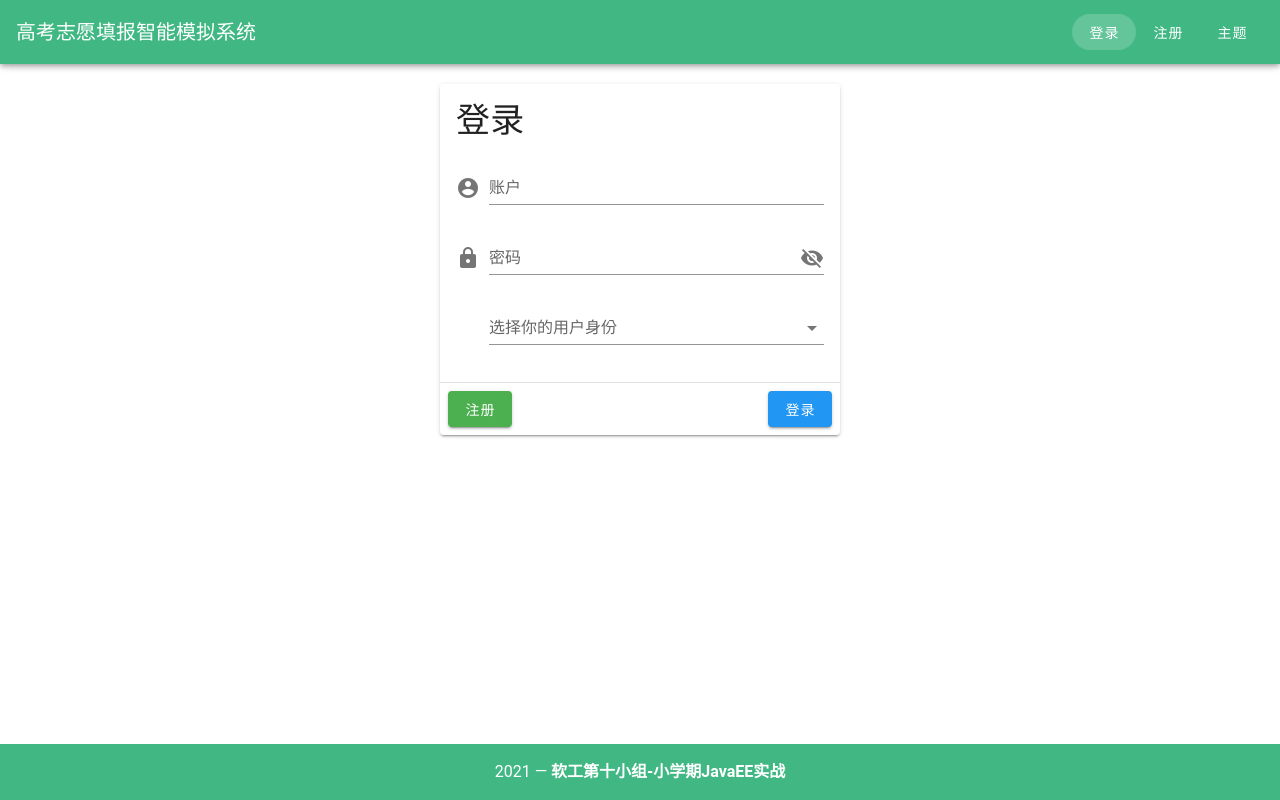
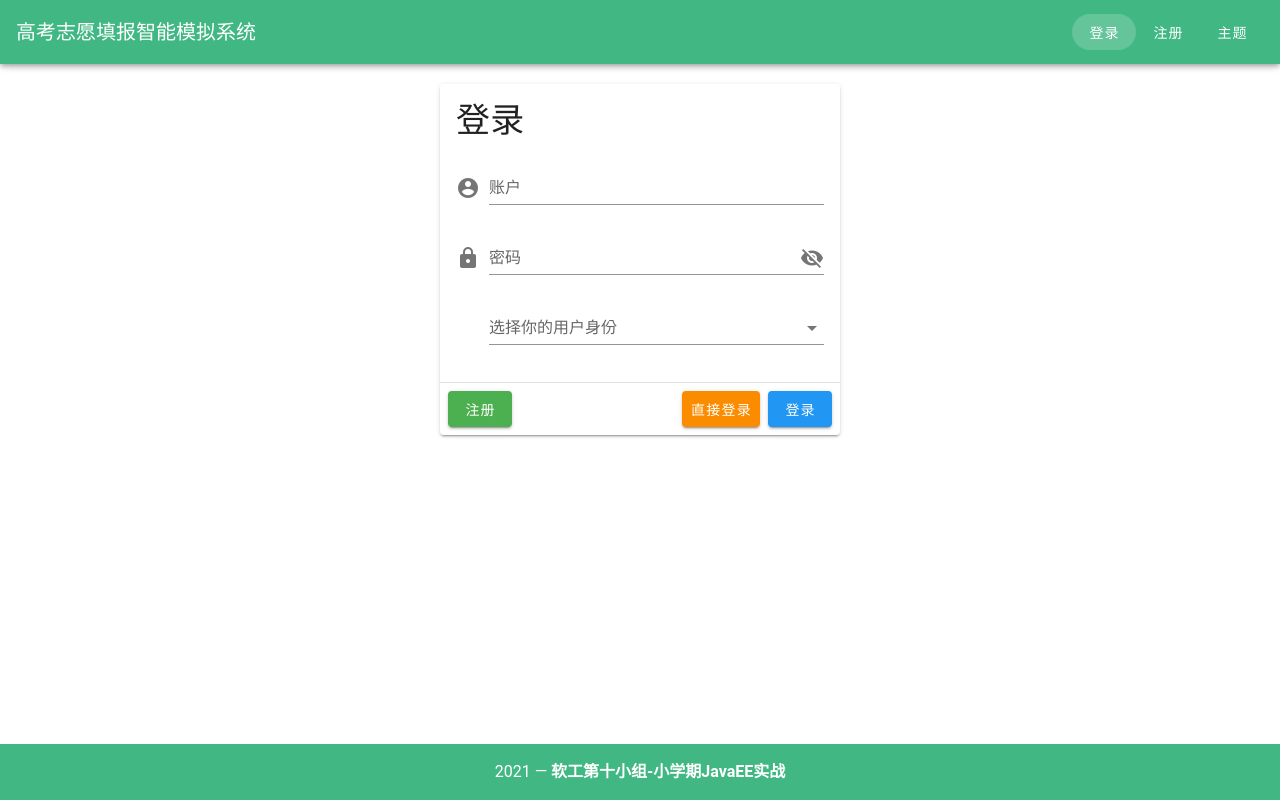
Before and after one commit to ckqqqq/JavaEE, a Vue app: page / in a window 1280 px wide. Built offline with nearby package versions, Linux system fonts and the light colour scheme.

Commit message:
Added a new button
考虑到写完验证逻辑后。在开发阶段无法直接登录，可以通过点击“直接登录”来跳过验证

```diff
--- a/src/views/Login/Login.vue
+++ b/src/views/Login/Login.vue
@@ -39,6 +39,7 @@
                 {{register.label}}
             </v-btn>
 			<v-spacer></v-spacer>
+      <v-btn color="warning" :to='this.MenuLink.url'>直接登录</v-btn>
 			<v-btn
                     color="info"
                     @click="this.postLogin"
```
